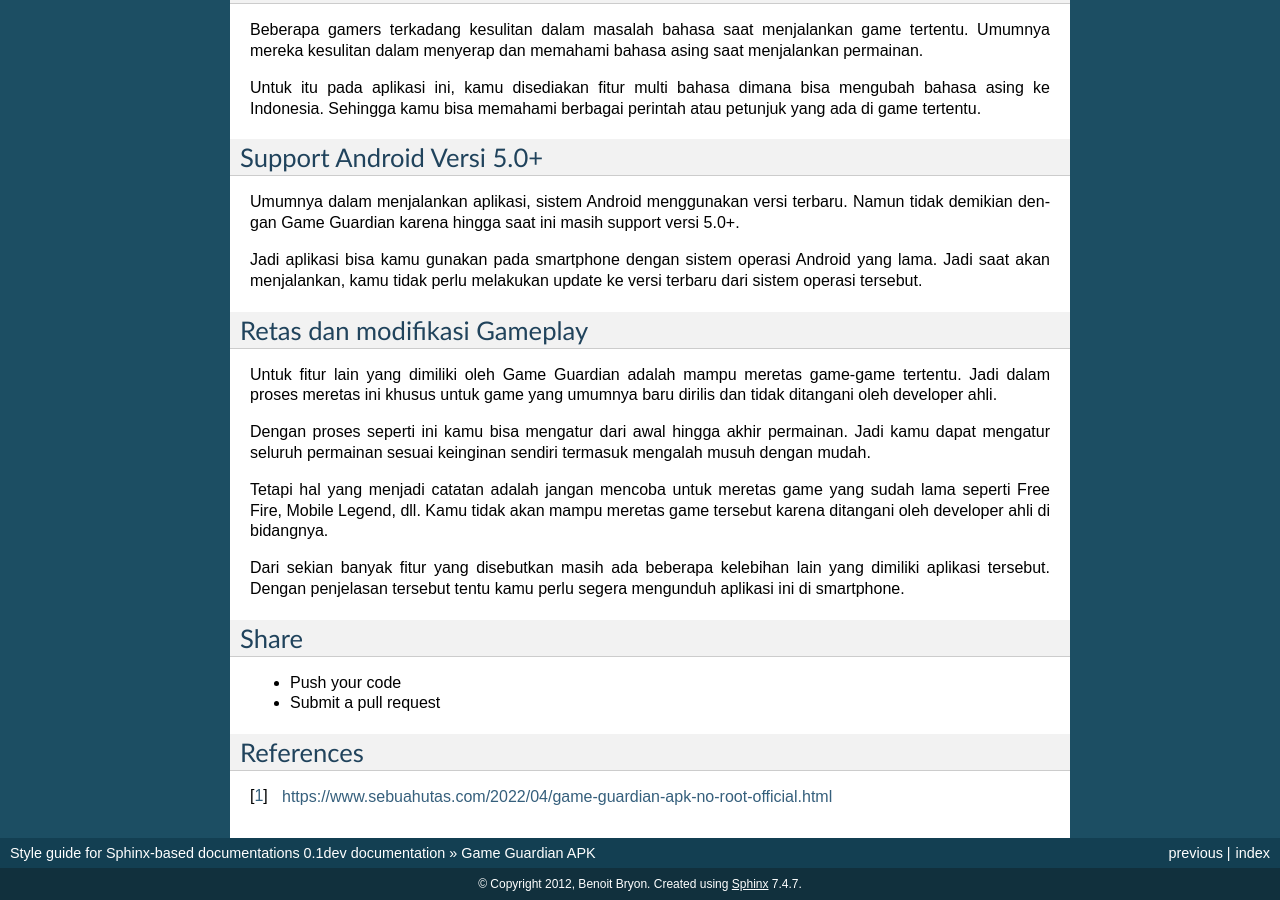
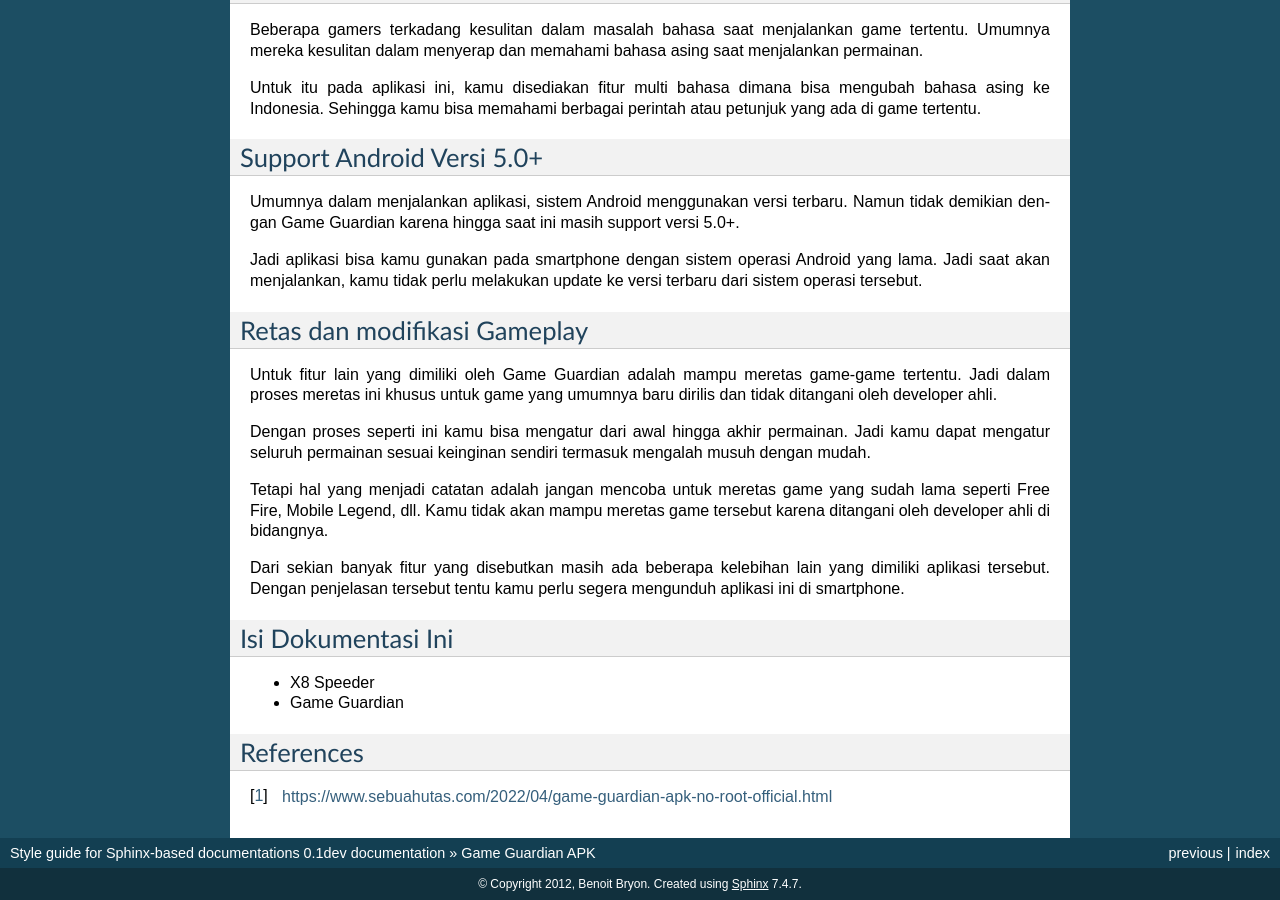
Before and after one commit to aproinov/x8speeder, a Sphinx documentation site: the page built from docs/gameguardian/index.txt, in a window 1280 px wide and 900 px high, scrolled down 855 px. Built offline with Sphinx 7.4.7, drawn with Linux system fonts in a browser that asks for light colours; some of the changed text lies outside the part shown.

Commit message:
Update index.txt

```diff
--- a/docs/gameguardian/index.txt
+++ b/docs/gameguardian/index.txt
@@ -74,11 +74,11 @@
 
 
 *****
-Share
+Isi Dokumentasi Ini
 *****
 
-* Push your code
-* Submit a pull request
+* X8 Speeder
+* Game Guardian
 
 
 **********
```
